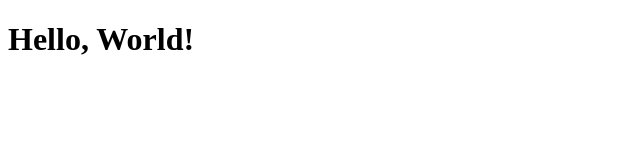
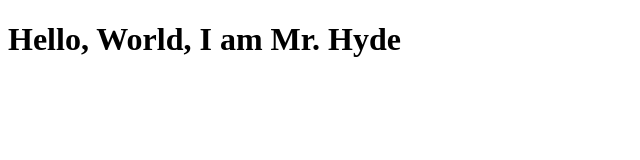
Before and after one commit to Adoni5/adoni5.github.io, a plain HTML site: page index.html in a window 1280 px wide. Shown: the whole page, without its empty margins (0-640 px from the left). Drawn offline with Linux system fonts and the light colour scheme.

Commit message:
Update index.html

```diff
--- a/index.html
+++ b/index.html
@@ -5,6 +5,6 @@
 <title>Your Website Title</title>
 </head>
 <body>
-<h1>Hello, World!</h1>
+<h1>Hello, World, I am Mr. Hyde</h1>
 </body>
 </html>
```
